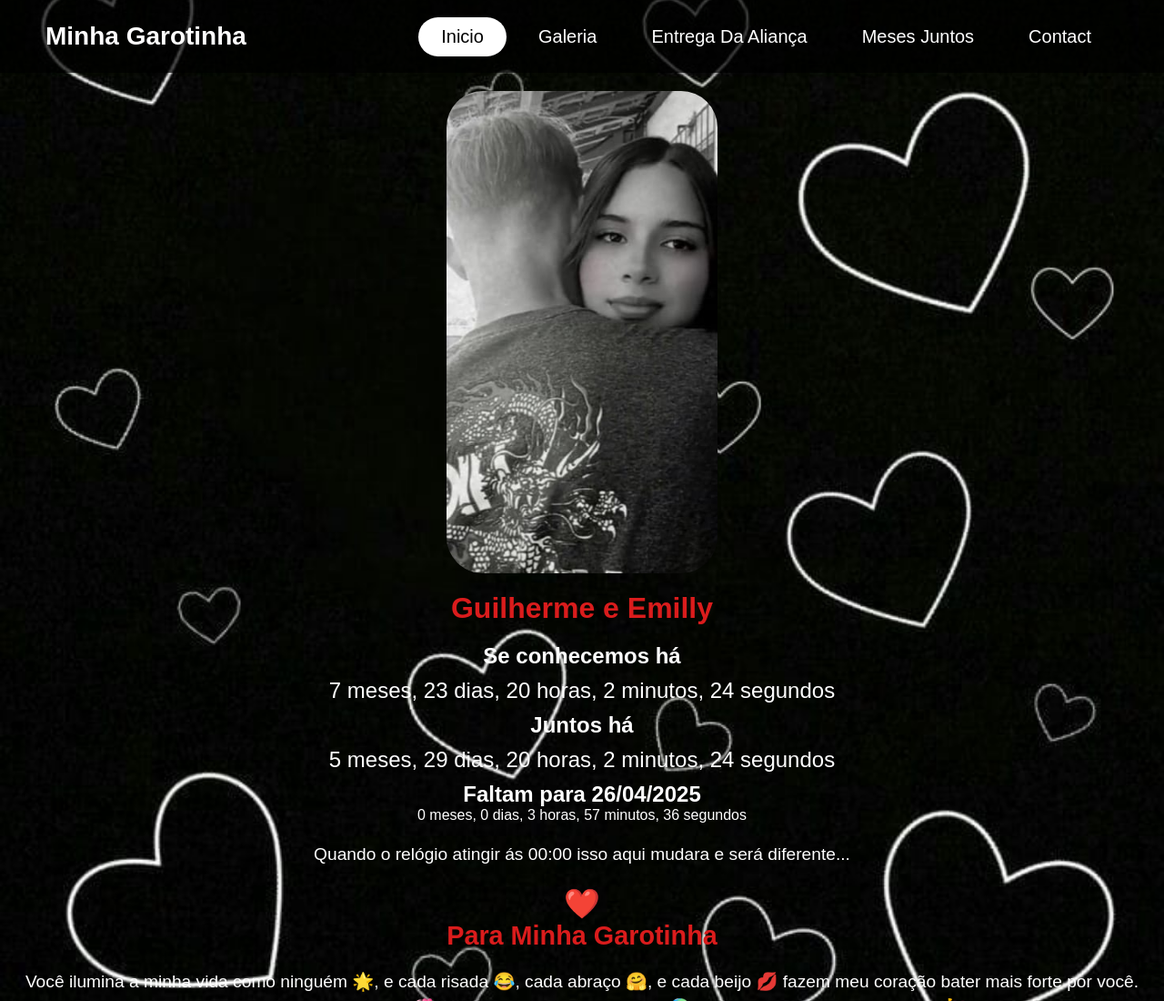
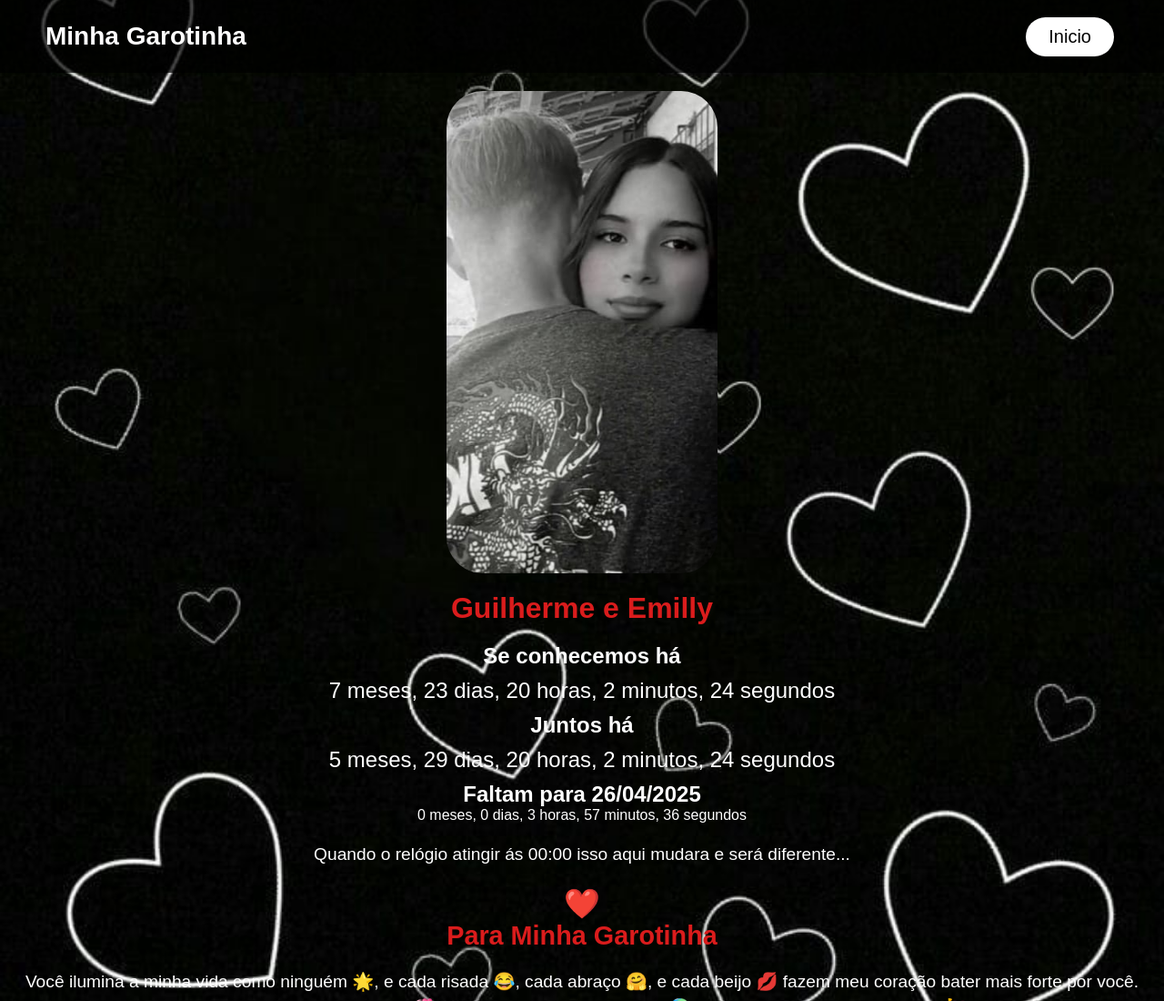
Before and after one commit to guilherme-16-programado/guilherme-16-programado.aniversario, a plain HTML site: page index.html in a window 1280 px wide. Shown: the top 1100 px of the page at 91% size. Drawn offline with Linux system fonts and the light colour scheme.

Commit message:
Update index.html

```diff
--- a/index.html
+++ b/index.html
@@ -19,18 +19,6 @@
         <ul>
           <li>
             <a href="index.html" class="active">Inicio</a>
-          </li>
-          <li>
-            <a href="galeria.html">Galeria</a>
-          </li>
-          <li>
-            <a href="data.html">Entrega Da Aliança</a>
-          </li>
-          <li>
-            <a href="#">Meses Juntos</a>
-          </li>
-          <li>
-            <a href="#">Contact</a>
           </li>
         </ul>
       </div>
```
